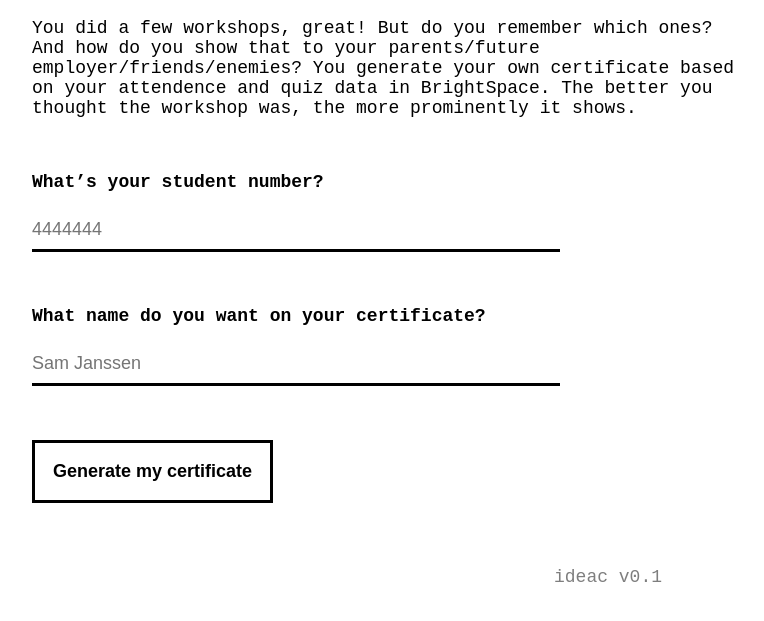
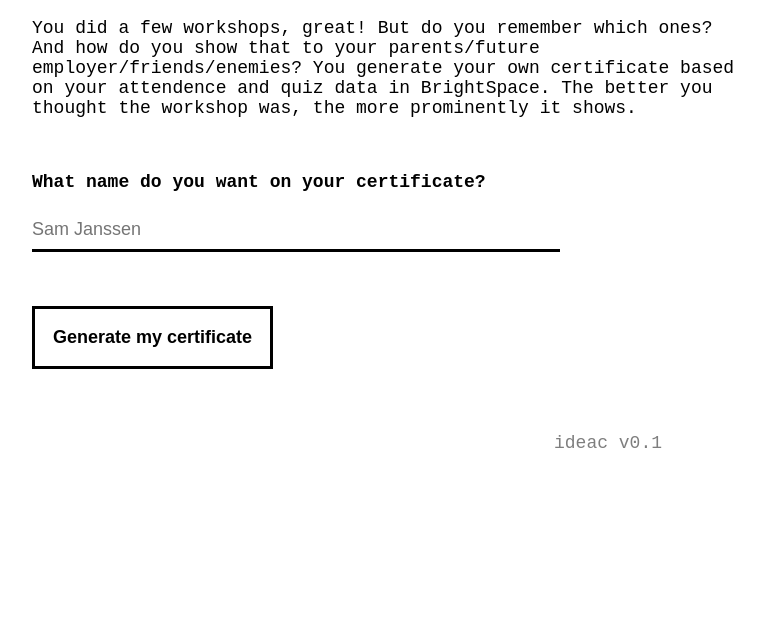
Before and after one commit to FMJansen/IDE-Academy-Certificates, a Flask app: template app/templates/index.html in a window 1280 px wide. Shown: the part 143-764 px from the top of the page, without its empty margins (32-796 px from the left). Run offline with Flask 2, Linux system fonts and the light colour scheme; the template is opened without the code that fills it, so the values that code supplies are empty; style sheets or scripts are compiled from the project's sources.

Commit message:
use base.html

```diff
--- /dev/null
+++ b/app/templates/base.html
@@ -0,0 +1,34 @@
+<!DOCTYPE html>
+<html>
+  <head>
+
+    <meta charset="utf-8">
+
+    <title>IDE Academy Certificates</title>
+
+    <meta name="robots" content="no-index,no-follow">
+    <meta name="viewport" content="width=device-width, initial-scale=1">
+
+    <script src="/static/js/main.js" charset="utf-8" async></script>
+    <link rel="stylesheet" href="/static/css/main.css">
+    <link href="https://fonts.googleapis.com/css?family=IBM+Plex+Mono:400,700&display=swap" rel="stylesheet">
+
+  </head>
+  <body>
+
+    <header class="site-header">
+      <h1 class="site-header__name">IDE Academy Certificates</h1>
+    </header>
+
+    <main>
+
+      {% block content %}{% endblock %}
+
+    </main>
+
+    <footer class="version">
+      ideac v0.1
+    </footer>
+
+  </body>
+</html>
--- a/app/templates/index.html
+++ b/app/templates/index.html
@@ -1,26 +1,6 @@
-<!DOCTYPE html>
-<html>
-  <head>
+{% extends "base.html" %}
 
-    <meta charset="utf-8">
-
-    <title>IDE Academy Certificates</title>
-
-    <meta name="robots" content="no-index,no-follow">
-    <meta name="viewport" content="width=device-width, initial-scale=1">
-
-    <script src="/static/js/main.js" charset="utf-8" async></script>
-    <link rel="stylesheet" href="/static/css/main.css">
-    <link href="https://fonts.googleapis.com/css?family=IBM+Plex+Mono:400,700&display=swap" rel="stylesheet">
-
-  </head>
-  <body>
-
-    <header class="site-header">
-      <h1 class="site-header__name">IDE Academy Certificates</h1>
-    </header>
-
-    <main>
+{% block content %}
 
   <section class="start">
 
@@ -33,14 +13,6 @@
       onsubmit="event.preventDefault(); getCertificate();">
 
       <div class="start__status" id="form-status"></div>
-
-          <div class="start__field">
-            <label for="student_number">
-              What’s your student number?
-              <input type="text" class="start__input" required
-                name="student_number" placeholder="4444444">
-            </label>
-          </div>
 
       <div class="start__field">
         <label for="name">
@@ -60,11 +32,4 @@
 
   <section class="cert-container" id="cert-container"></section>
 
-    </main>
-
-    <footer class="version">
-      ideac v0.1
-    </footer>
-
-  </body>
-</html>
+{% endblock %}
```
Also changed, not shown: app/templates/splash.html (+3 -30 lines). Lines whose indentation alone changed are shown as unchanged.
